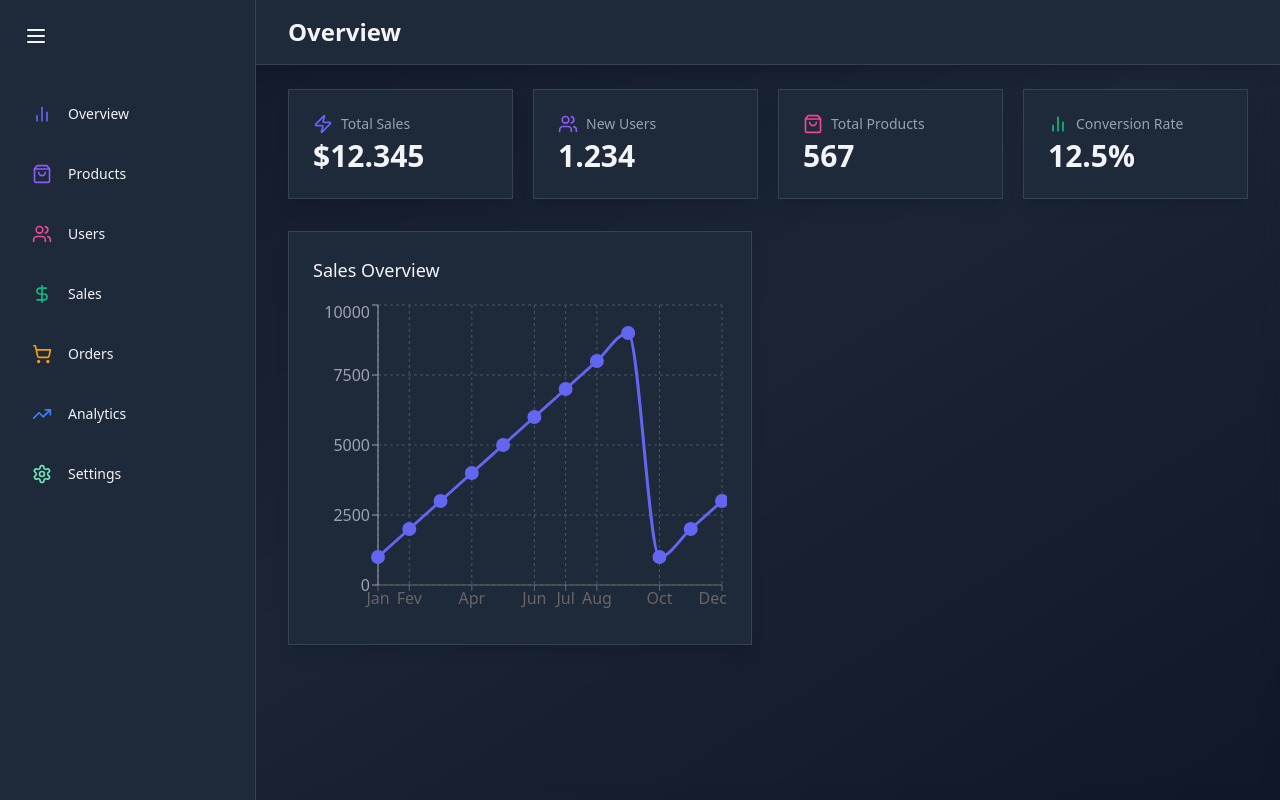
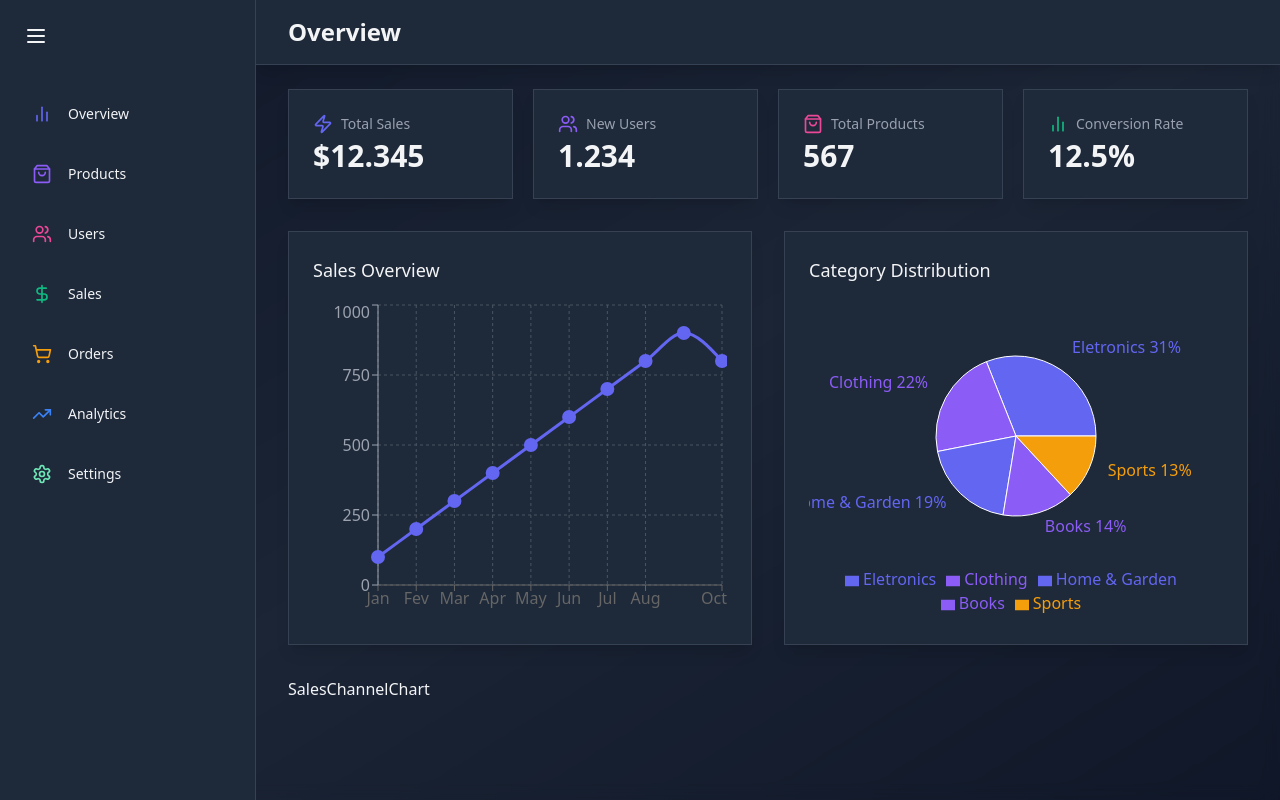
Before and after one commit to diegodevtech/E-commerceDashboard, a React (Vite) app: page / in a window 1280 px wide. Built offline with nearby package versions, Linux system fonts and the light colour scheme.

Commit message:
feat: finishes Category Distribution chart

```diff
--- /dev/null
+++ b/src/components/overview/CategoryDistributionChart.jsx
@@ -0,0 +1,59 @@
+import { motion } from "framer-motion";
+import { Cell, Legend, Pie, PieChart, ResponsiveContainer, Tooltip } from "recharts";
+
+const categoryData = [
+  { name: "Eletronics", value: 4500 },
+  { name: "Clothing", value: 3200 },
+  { name: "Home & Garden", value: 2800 },
+  { name: "Books", value: 2100 },
+  { name: "Sports", value: 1900 },
+];
+
+const COLORS = ['#6366F1','#8B5CF6','#EC4899','#10B981','#F59E0B']
+
+const CategoryDistributionChart = () => {
+  return (
+    <motion.div
+      className="bg-gray-800 bg-opacity-50 backdrop-blur-md shadow-lg roundex-xl p-6 border border-gray-700"
+      initial={{ opacity: 0, y: 20 }}
+      animate={{ opacity: 1, y: 0 }}
+      transition={{ delay: 0.3 }}
+    >
+      <h2 className="text-lg font-medium mb-4 text-gray-100">
+        Category Distribution
+      </h2>
+      <div className="h-80">
+        <ResponsiveContainer width={"100%"} height={"100%"}>
+          <PieChart>
+            <Pie
+              data={categoryData}
+              cx={"50%"}
+              cy={"50%"}
+              labelLine={false}
+              outerRadius={80}
+              fill='#8884d8'
+              dataKey='value'
+              label={({ name, percent }) => `${name} ${(percent*100).toFixed(0)}%`}
+            >
+              {
+                categoryData.map((_, index) => (
+                  <Cell key={`cell-${index}`} fill={COLORS[index & COLORS.length]} />
+                ))
+              };
+            </Pie>
+            <Tooltip
+              contentStyle={{
+                backgroundColor: '31,41,55,0.8',
+                borderColor: '#4b5563'
+              }}
+              itemStyle={{ color: "#e5e7eb" }}
+            />
+            <Legend />
+          </PieChart>
+        </ResponsiveContainer>
+      </div>
+    </motion.div>
+  );
+};
+
+export default CategoryDistributionChart;
--- /dev/null
+++ b/src/components/overview/SalesChannelChart.jsx
@@ -0,0 +1,7 @@
+const SalesChannelChart = () => {
+  return (
+    <div>SalesChannelChart</div>
+  )
+}
+
+export default SalesChannelChart
--- a/src/components/overview/SalesOverviewChart.jsx
+++ b/src/components/overview/SalesOverviewChart.jsx
@@ -10,18 +10,18 @@ import {
 } from "recharts";
 
 const salesData = [
-  { month: "Jan", sales: 1000 },
-  { month: "Fev", sales: 2000 },
-  { month: "Mar", sales: 3000 },
-  { month: "Apr", sales: 4000 },
-  { month: "May", sales: 5000 },
-  { month: "Jun", sales: 6000 },
-  { month: "Jul", sales: 7000 },
-  { month: "Aug", sales: 8000 },
-  { month: "Sep", sales: 9000 },
-  { month: "Oct", sales: 1000 },
-  { month: "Nov", sales: 2000 },
-  { month: "Dec", sales: 3000 },
+  { month: "Jan", sales: 100 },
+  { month: "Fev", sales: 200 },
+  { month: "Mar", sales: 300 },
+  { month: "Apr", sales: 400 },
+  { month: "May", sales: 500 },
+  { month: "Jun", sales: 600 },
+  { month: "Jul", sales: 700 },
+  { month: "Aug", sales: 800 },
+  { month: "Sep", sales: 900 },
+  { month: "Oct", sales: 800 },
+  // { month: "Nov", sales: 700 },
+  // { month: "Dec", sales: 600 },
 ];
 const SalesOverviewChart = () => {
   return (
@@ -29,7 +29,7 @@ const SalesOverviewChart = () => {
       className="bg-gray-800 bg-opacity-50 backdrop-blur-md shadow-lg roundex-xl p-6 border border-gray-700"
       initial={{ opacity: 0, y: 20 }}
       animate={{ opacity: 1, y: 0 }}
-      transition={{ duration: 0.2 }}
+      transition={{ delay: 0.2 }}
     >
       <h2 className="text-lg font-medium mb-4 text-gray-100">Sales Overview</h2>
       <div className="h-80">
--- a/src/pages/OverviewPage.jsx
+++ b/src/pages/OverviewPage.jsx
@@ -3,6 +3,8 @@ import { motion } from "framer-motion"
 import StatCard from "../components/common/StatCard"
 import { BarChart2, ShoppingBag, Users, Zap } from "lucide-react"
 import SalesOverviewChart from "../components/overview/SalesOverviewChart"
+import CategoryDistributionChart from "../components/overview/CategoryDistributionChart"
+import SalesChannelChart from "../components/overview/SalesChannelChart"
 
 const OverviewPage = () => {
   return (
@@ -22,6 +24,8 @@ const OverviewPage = () => {
 
         <div className="grid grid-cols-1 lg:grid-cols-2 gap-8">
           <SalesOverviewChart />
+          <CategoryDistributionChart />
+          <SalesChannelChart />
         </div>
       </main>
     </div>
```
